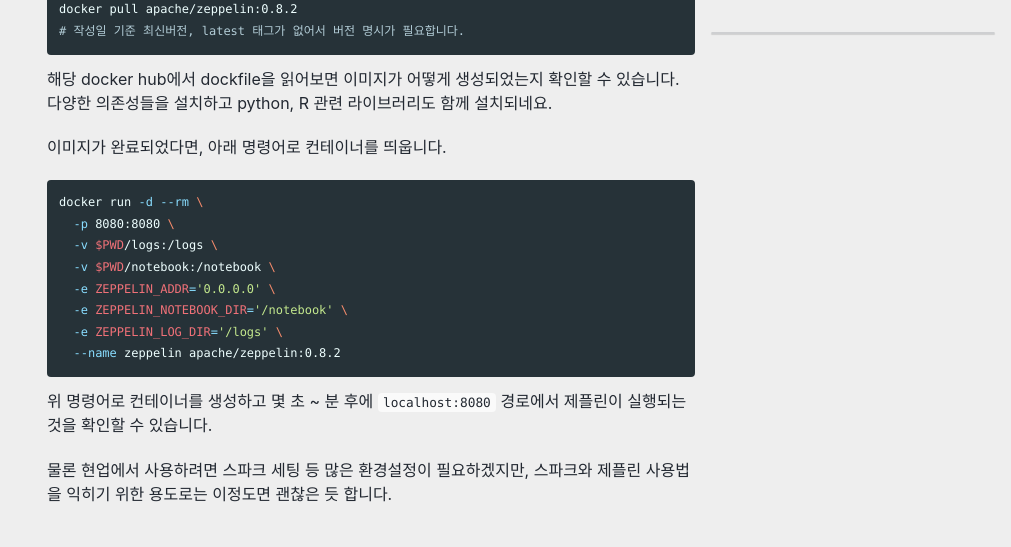
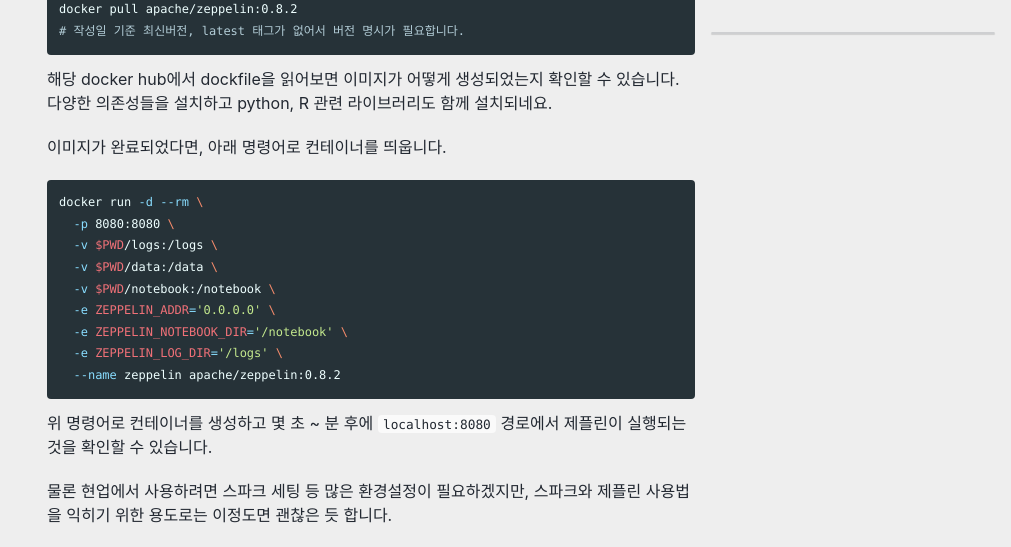
Before and after one commit to Moons08/Moons08.github.io, a Jekyll site: the page built from _posts/spark/2019-12-28-zeppelin-with-docker.md, in a window 1280 px wide and 900 px high, scrolled down 313 px, cut to the strip 0-547 px from the top of the window. Shown: the whole strip, without its empty margins (269-1280 px from the left). Built offline with Jekyll 4.4.1, drawn with Linux system fonts in a browser that asks for light colours; cached includes are drawn as plain includes; nearby versions of some CDN libraries; comment, search, counter and statistics services are not loaded.

Commit message:
fix minor

```diff
--- a/_posts/spark/2019-12-28-zeppelin-with-docker.md
+++ b/_posts/spark/2019-12-28-zeppelin-with-docker.md
@@ -1,7 +1,7 @@
 ---
 title: Install apache zeppelin/spark with Docker
 date: 2019-12-28
-tags: spark docker
+tags: Spark docker
 category: programming
 ---
 
@@ -22,6 +22,7 @@
 docker run -d --rm \
   -p 8080:8080 \
   -v $PWD/logs:/logs \
+  -v $PWD/data:/data \
   -v $PWD/notebook:/notebook \
   -e ZEPPELIN_ADDR='0.0.0.0' \
   -e ZEPPELIN_NOTEBOOK_DIR='/notebook' \
```
